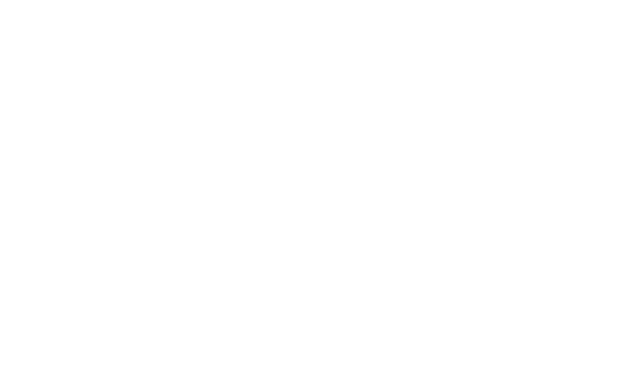
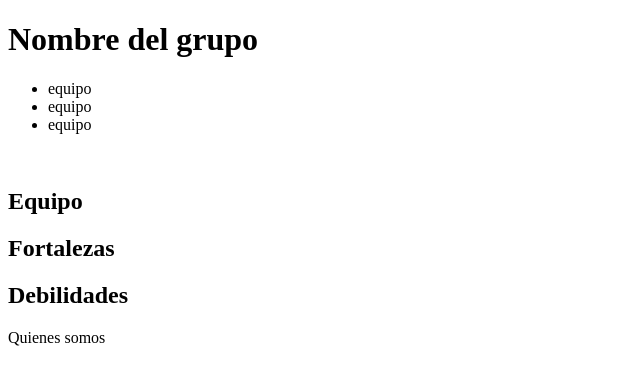
Before and after one commit to Adalab/project-promo-s-module-1-team-4, a plain HTML site: page index.html in a window 1280 px wide. Shown: the whole page, without its empty margins (0-640 px from the left). Drawn offline with Linux system fonts and the light colour scheme.

Commit message:
Primeras etiquetas

```diff
--- a/index.html
+++ b/index.html
@@ -5,12 +5,46 @@
     <meta http-equiv="X-UA-Compatible" content="IE=edge">
     <meta name="viewport" content="width=device-width, initial-scale=1.0">
     <title>Document</title>
+    <link rel="stylesheet" href="./css/reseact.css">
     <link rel="stylesheet" href="./css/style.css">
-    <link rel="stylesheet" href="./css/reseact.css">
+
 </head>
 <body>
-    <header></header>
-    <main></main>
+    <header>
+        <h1>Nombre del grupo</h1>
+        <nav>
+            <ul>
+                <li><a href=""></a>equipo</li>
+                <li><a href=""></a>equipo</li>
+                <li><a href=""></a>equipo</li>
+            </ul>
+        </nav>
+    </header>
+    <main>
+        <section class="hero">
+            <img
+            <p></p>
+        </section>
+        <section>
+            <h2>Equipo</h2>
+            <p></p>
+            <p></p>
+        </section>
+
+        <section>
+            <article>
+                <h2>Fortalezas</h2>
+                <p></p>
+            </article>
+             <article>
+                <h2>Debilidades</h2>
+                <p></p>
+            </article>
+        </section>
+
+        <section>Quienes somos</section>
+
+    </main>
     <footer></footer>
 
 </body>
```
